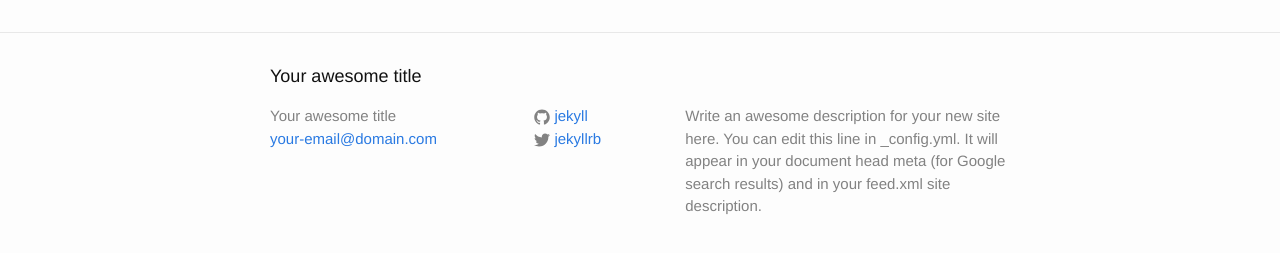
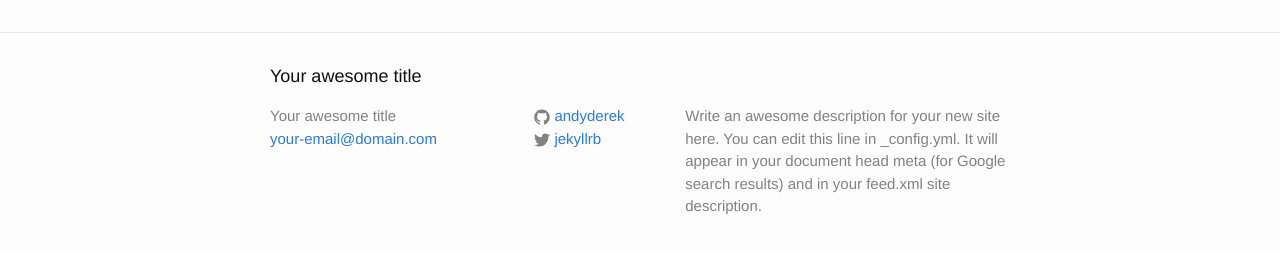
Before and after one commit to andyderek/andyderek.github.io, a Jekyll site: the page built from index.html, in a window 1280 px wide. Shown: the part 264-517 px from the top of the page. Built offline with Jekyll 4.4.1, drawn with Linux system fonts in a browser that asks for light colours.

Commit message:
Added Username

```diff
--- a/_config.yml
+++ b/_config.yml
@@ -15,7 +15,7 @@ description: > # this means to ignore newlines until "baseurl:"
 baseurl: "" # the subpath of your site, e.g. /blog
 url: "http://yourdomain.com" # the base hostname & protocol for your site
 twitter_username: jekyllrb
-github_username:  jekyll
+github_username:  andyderek
 
 # Build settings
 markdown: kramdown
```
